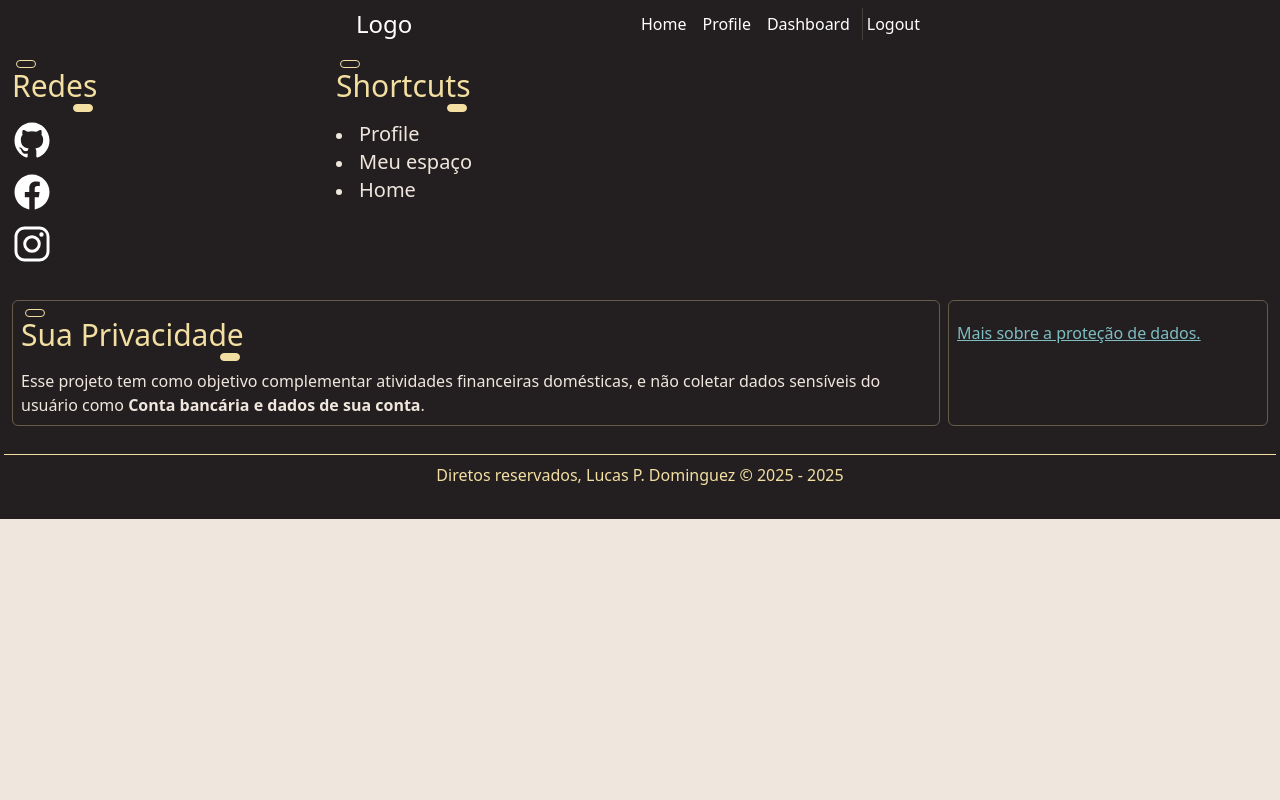
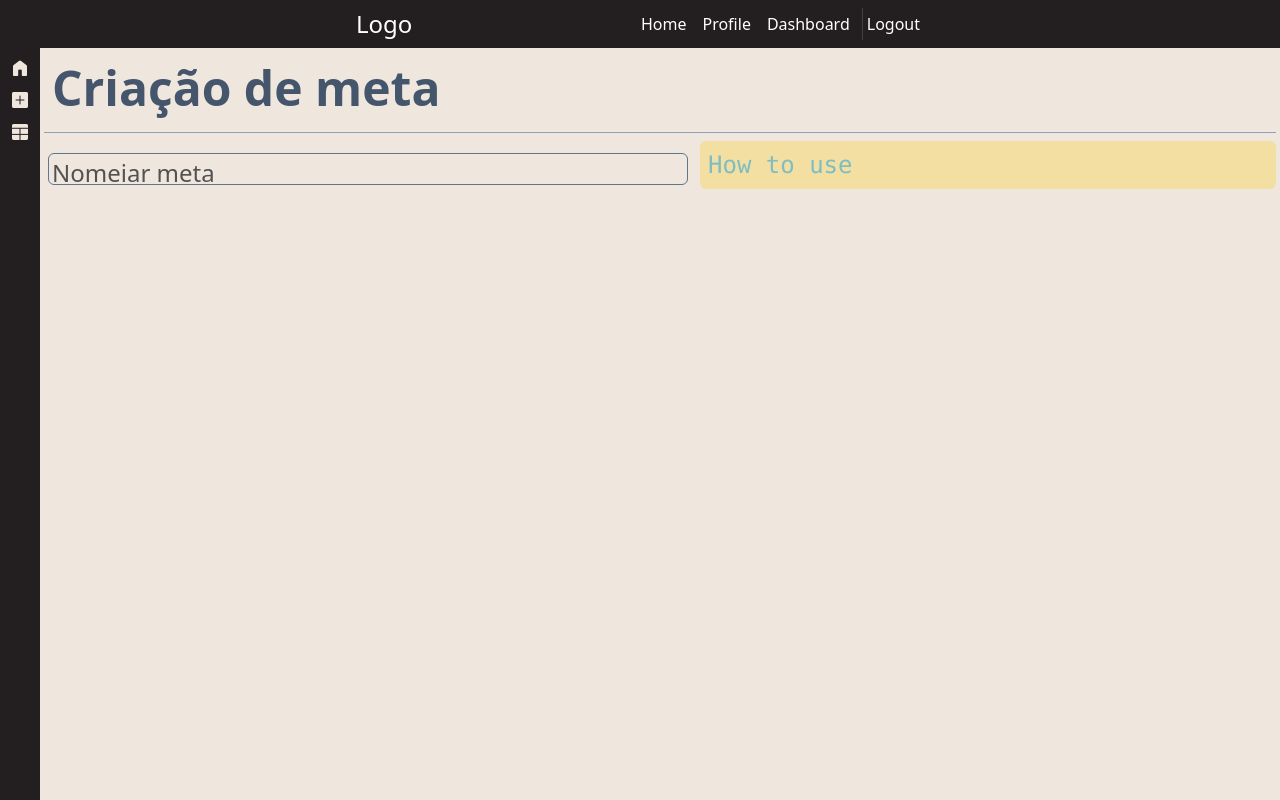
Before and after one commit to Luc4sDomingu3z/ForEnterTcc, an Angular app: page /dashboard/new in a window 1280 px wide. Before the commit this address led to /. Shown: the top 800 px of the page. Built offline with nearby package versions, Linux system fonts and the light colour scheme.

Commit message:
Criando primeiro componente de formulario

```diff
--- a/src/app/app.routes.ts
+++ b/src/app/app.routes.ts
@@ -1,8 +1,8 @@
 import { Routes } from '@angular/router';
 import { Login } from './pages/login/login';
 import { Home } from './pages/home/home';
-import { AppDashboard } from './dashboard/app-dashboard/app-dashboard';
 import { HomeDashboard } from './dashboard/home-dashboard/home-dashboard';
+import { NewmetaDashboard } from './dashboard/newmeta-dashboard/newmeta-dashboard';
 
 export const routes: Routes = [
   {
@@ -18,20 +18,16 @@ export const routes: Routes = [
   {
     path: 'dashboard',
     title: 'Dashboard Inicio',
-    component: AppDashboard,
-    children: [
-      {
-        path: '',
-        redirectTo: 'home',
-        pathMatch: 'full',
-        outlet: 'sec'
-      },
-      {
-        path: 'home',
-        title: 'Dashboar Pagina inicial',
-        component: HomeDashboard,
-        outlet: 'sec'
-      },
-    ],
+    component: HomeDashboard,
   },
+  {
+    path: 'dashboard/home',
+    pathMatch: 'full',
+    redirectTo: 'dashboard'
+  },
+  {
+    path: 'dashboard/new',
+    title: 'Nova meta',
+    component: NewmetaDashboard,
+  }
 ];
--- a/src/app/dashboard/app-dashboard/app-dashboard.html
+++ /dev/null
@@ -1,7 +0,0 @@
-<main class="w-full h-full max-w-[1920px] mx-auto">
-  <section class="grid grid-rows-[1fr_auto] lg:grid-rows-none lg:grid-cols-[auto_1fr] min-h-90 lg:min-h-200">
-    <app-navbar class="w-full h-full row-start-2 lg:row-start-1 lg:max-w-10 transition-all hover:max-w-40"></app-navbar>
-    <router-outlet name="sec"/>
-  </section>
-</main>
-<!--Navbar Dashboard-->
--- a/src/app/dashboard/home-dashboard/home-dashboard.html
+++ b/src/app/dashboard/home-dashboard/home-dashboard.html
@@ -1,6 +1,18 @@
-<div aria-label="Content" class="w-full p-1">
-  <h1 class="w-full text-left text-4xl md:text-5xl p-2 font-bold mb-3 text-slate-600">
-    Área Inicial
-  </h1>
-  <hr class="border-slate-400" />
-</div>
+<main class="w-full h-full max-w-[1920px] mx-auto">
+  <section
+    class="grid grid-rows-[1fr_auto] lg:grid-rows-none lg:grid-cols-[auto_1fr] min-h-90 lg:min-h-200"
+  >
+    <app-navbar
+      class="w-full h-full row-start-2 lg:row-start-1 lg:max-w-10 transition-all hover:max-w-40"
+    ></app-navbar>
+    <div aria-label="Content" class="container mx-auto p-1 py-2">
+      <h1 class="w-full text-left text-4xl md:text-5xl p-2 font-bold mb-3 text-slate-600">
+        Área Inicial
+      </h1>
+      <hr class="border-slate-400" />
+      <section class="max-w-md w-full mx-auto">
+
+      </section>
+    </div>
+  </section>
+</main>
--- a/src/app/dashboard/home-dashboard/home-dashboard.ts
+++ b/src/app/dashboard/home-dashboard/home-dashboard.ts
@@ -3,7 +3,7 @@ import { Navbar } from '../navbar/navbar';
 
 @Component({
   selector: 'app-home-dashboard',
-  imports: [],
+  imports: [Navbar],
   templateUrl: './home-dashboard.html',
   styleUrl: './home-dashboard.scss'
 })
--- a/src/app/dashboard/navbar/navbar.html
+++ b/src/app/dashboard/navbar/navbar.html
@@ -2,19 +2,19 @@
   <nav class="bg-raisin-black pb-2 lg:pb-1 p-1 h-full">
     <ul class="flex flex-row lg:flex-col gap-1 lg:gap-0 justify-center">
       <li>
-        <a routerLink="home" aria-label="Inicio" class="text-linen group flex items-center justify-start gap-2 p-2 lg:p-1">
+        <a routerLink="/dashboard" aria-label="Inicio" class="text-linen group flex items-center justify-start gap-2 p-2 lg:p-1">
           <span class="material-symbols-rounded">home</span>
           <span class="hidden lg:flex items-center transition-all ease-in group-hover:translate-x-5 group-hover:px-1 rounded-md bg-raisin-black overflow-hidden text-ellipse whitespace-nowrap">Início</span>
         </a>
       </li>
       <li>
-        <a routerLink="new" aria-label="Nova meta" class="text-linen group flex items-center justify-start gap-2 p-2 lg:p-1">
+        <a routerLink="/dashboard/new" aria-label="Nova meta" class="text-linen group flex items-center justify-start gap-2 p-2 lg:p-1">
           <span class="material-symbols-rounded">add_box</span>
           <span class="hidden lg:flex items-center transition-all ease-in group-hover:translate-x-5 group-hover:px-1 rounded-md bg-raisin-black overflow-hidden text-ellipse whitespace-nowrap">Nova meta</span>
         </a>
       </li>
       <li>
-        <a routerLink="see" aria-label="Consultar metas" class="text-linen group flex items-center justify-start gap-2 p-2 lg:p-1">
+        <a routerLink="/dashboard/see" aria-label="Consultar metas" class="text-linen group flex items-center justify-start gap-2 p-2 lg:p-1">
           <span class="material-symbols-rounded">table</span>
           <span class="hidden lg:flex items-center relative before:block before:absolute group-hover:px-1 before:bottom-0 transition-all ease-in group-hover:translate-x-5 rounded-md bg-raisin-black overflow-hidden text-ellipse whitespace-nowrap">Olhar</span>
         </a>
--- /dev/null
+++ b/src/app/dashboard/newmeta-dashboard/newmeta-dashboard.html
@@ -0,0 +1,26 @@
+<main class="w-full h-full max-w-[1920px] mx-auto">
+  <section class="grid grid-rows-[1fr_auto] lg:grid-rows-none lg:grid-cols-[auto_1fr] min-h-90 lg:min-h-200">
+    <app-navbar class="w-full h-full row-start-2 lg:row-start-1 lg:max-w-10 transition-all hover:max-w-40"></app-navbar>
+    <div aria-label="Content" class="container mx-auto p-1 py-2">
+      <h1 class="w-full text-left text-4xl md:text-5xl p-2 font-bold mb-3 text-slate-600">
+        Criação de meta
+      </h1>
+      <hr class="border-slate-400" />
+
+      <section class="rounded-md flex gap-2 mt-2 w-full mx-auto">
+        <form class="w-full max-w-5xl p-1" method="post">
+          <fieldset>
+            <div class="relative pt-2">
+              <input id="meta_name" name="meta-name" type="text" class="transition-all peer h-full leading-6 ease-out p-1 rounded-md w-full border border-slate-500 outline-none focus:border-sky-500 focus:pt-4 valid:pt-4 focus:text-neutral-800" required>
+              <label for="meta_name" class="transition-all ease-in text-2xl peer-focus:text-sm peer-valid:text-sm text-neutral-600 absolute left-1 top-3">Nomeiar meta</label>
+            </div>
+          </fieldset>
+        </form>
+
+        <div aria-label="Explicando utilizacao" class="bg-vanilla w-full max-w-xl p-2 rounded-md">
+          <h2 class="text-2xl font-thin font-mono text-verdigris">How to use</h2>
+        </div>
+      </section>
+    </div>
+  </section>
+</main>
--- /dev/null
+++ b/src/app/dashboard/newmeta-dashboard/newmeta-dashboard.ts
@@ -0,0 +1,12 @@
+import { Component } from '@angular/core';
+import { Navbar } from '../navbar/navbar';
+
+@Component({
+  selector: 'app-newmeta-dashboard',
+  imports: [Navbar],
+  templateUrl: './newmeta-dashboard.html',
+  styleUrl: './newmeta-dashboard.scss'
+})
+export class NewmetaDashboard {
+
+}
```
Also changed, not shown: src/app/dashboard/app-dashboard/app-dashboard.ts (deleted, +0 -14 lines), src/app/dashboard/newmeta-dashboard/newmeta-dashboard.scss (added), 1 other file (tests, documents, lock files or other folders).
